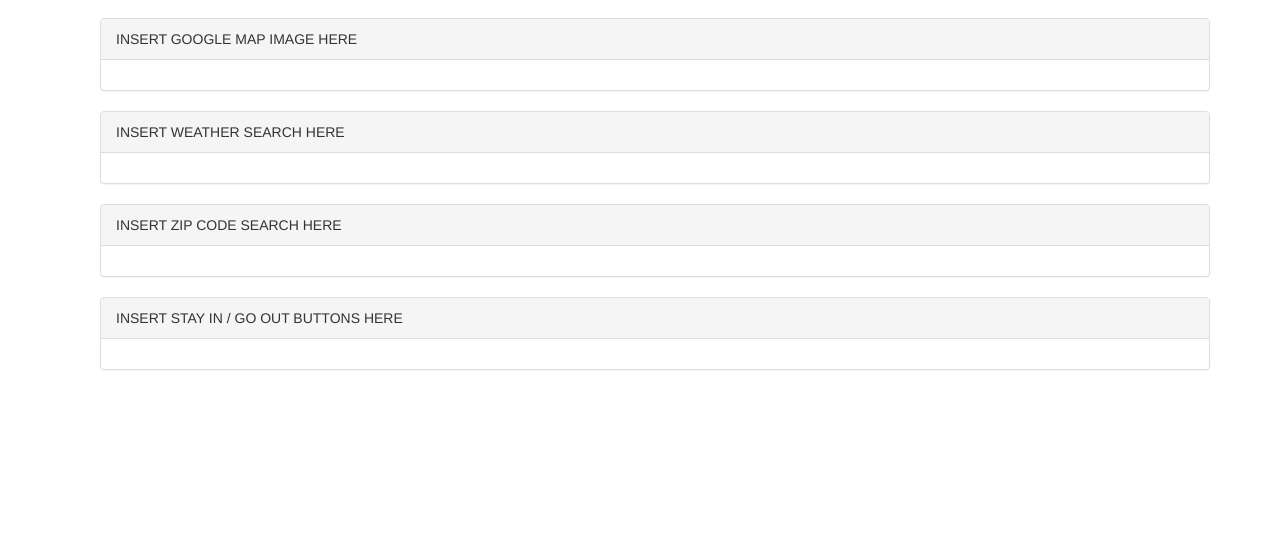
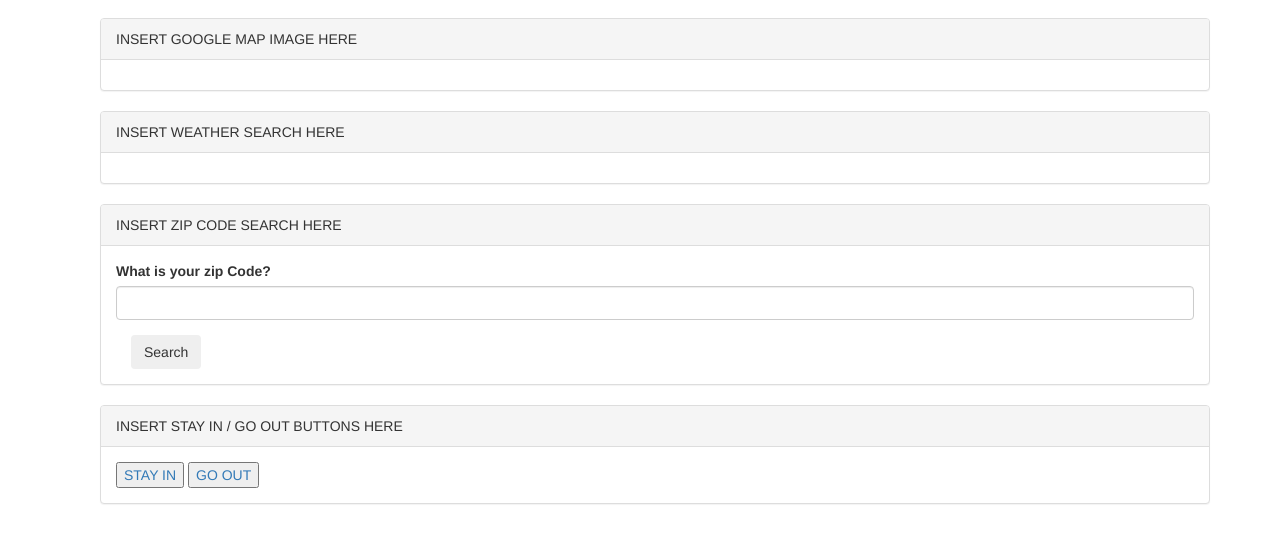
Before and after one commit to KStark13/Group-5-Project, a plain HTML site: page Group 5 Project/index.html in a window 1280 px wide. Shown: the part 174-716 px from the top of the page. Drawn offline with nearby package versions, Linux system fonts and the light colour scheme.

Commit message:
Linked JS file/added zip search

```diff
--- a/Group 5 Project/index.html
+++ b/Group 5 Project/index.html
@@ -52,18 +52,31 @@
       <div class="col-sm-12">
           <div class="panel panel-default">
             <div class="panel-heading">INSERT ZIP CODE SEARCH HERE</div>
-            <div class="panel-body"></div>
+            <div class="panel-body">
+              <div class="form-group">
+                <label for="search">
+                  What is your zip Code?
+                </label>
+                <input type="text" class="form-control" id="search-term">
+              </div>
+              <button type="search" id="button" class="btn" style="margin-right: 20px; margin-left: 15px">Search</button>
+            </div>
           </div>
-    </div>
+      </div>
 </div>
 
 <div class="container">
       <div class="col-sm-12">
           <div class="panel panel-default">
             <div class="panel-heading">INSERT STAY IN / GO OUT BUTTONS HERE</div>
-            <div class="panel-body"></div>
+            <div class="panel-body">
+              <button id="stayin"><a href="stayin.html">STAY IN</a></button>
+              <button id="goout"><a href="goout.html">GO OUT</a></button>
+            </div>
           </div>
     </div>
 </div>
 
+<script src=zipcode.js></script>
+
 </body>
```
